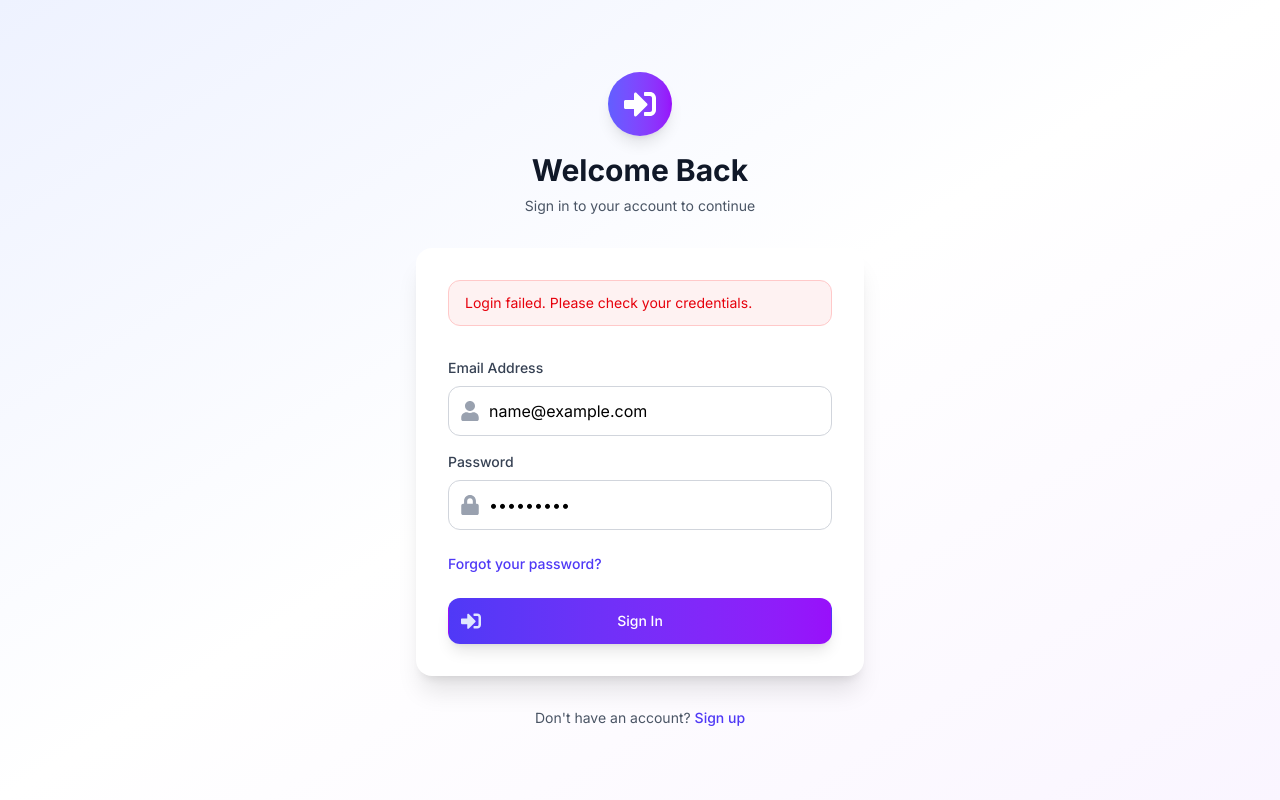
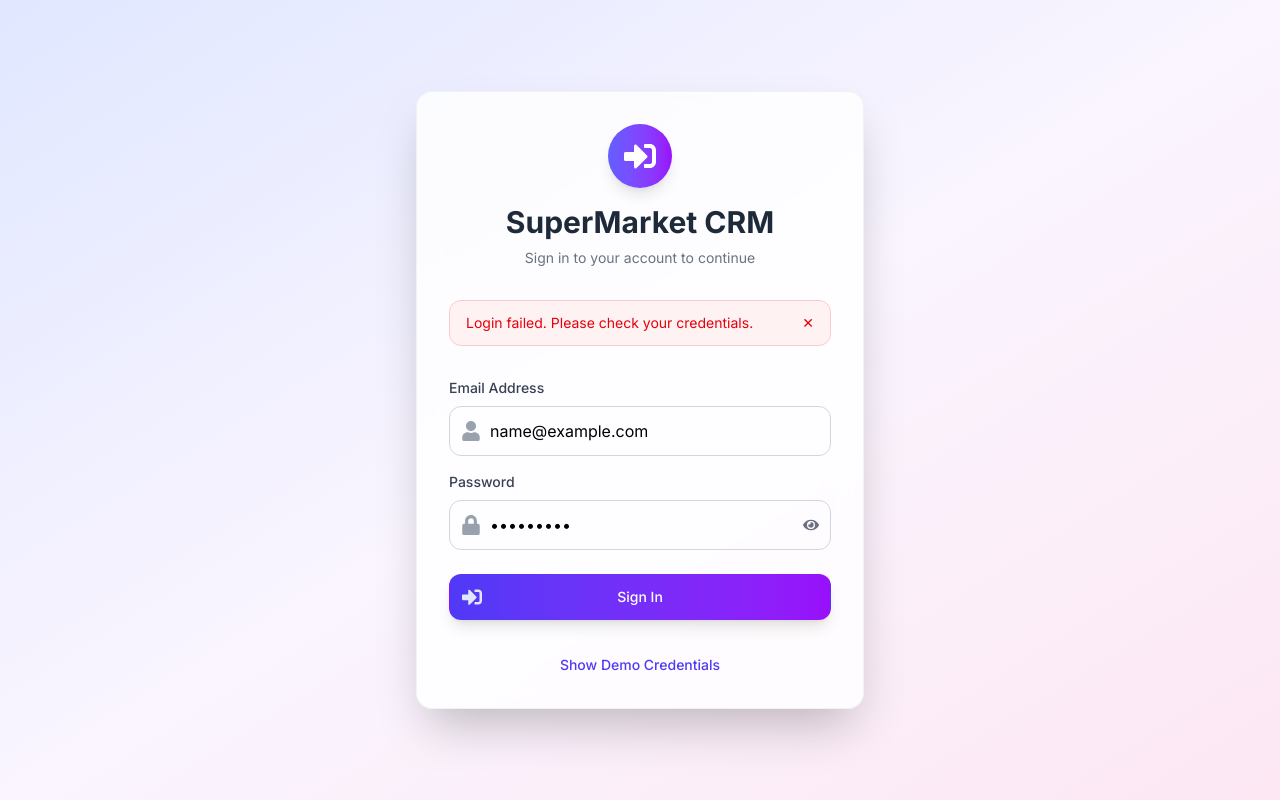
Before and after one commit to Uxinity-Tech/Project2, a React (Vite) app: page /login in a window 1280 px wide. Both pictures are taken after typing "name@example.com", "Sample123" into the empty fields and a click on the button "Sign In". Built offline with nearby package versions, Linux system fonts and the light colour scheme.

Commit message:
Your commit message

```diff
--- a/src/pages/Inventory.jsx
+++ b/src/pages/Inventory.jsx
@@ -37,16 +37,21 @@ export default function Inventory() {
     const edited = editingData[id];
     if (!edited) return;
 
-    // Validate required fields
-    if (!edited.name || isNaN(parseFloat(edited.mrp)) || isNaN(parseInt(edited.stock))) {
-      alert("Name, MRP, and Stock are required and must be valid.");
+    // Validate only edited fields
+    if (edited.name && edited.name.trim() === "") {
+      alert("Name cannot be empty if edited.");
       return;
     }
-
-    const parsedStockValue = parseFloat(edited.stockValue) || 0;
-
-    if (parsedStockValue < 0) {
-      alert("Stock Value must be non-negative.");
+    if (edited.mrp && (isNaN(parseFloat(edited.mrp)) || parseFloat(edited.mrp) < 0)) {
+      alert("MRP must be a valid non-negative number if edited.");
+      return;
+    }
+    if (edited.stock && (isNaN(parseInt(edited.stock)) || parseInt(edited.stock) < 0)) {
+      alert("Stock must be a valid non-negative number if edited.");
+      return;
+    }
+    if (edited.stockValue && (isNaN(parseFloat(edited.stockValue)) || parseFloat(edited.stockValue) < 0)) {
+      alert("Stock Value must be a valid non-negative number if edited.");
       return;
     }
 
@@ -54,11 +59,11 @@ export default function Inventory() {
       p.id === id
         ? {
             ...p,
-            name: edited.name || p.name,
-            originalRate: parseFloat(edited.originalRate) || p.originalRate || 0,
-            price: parseFloat(edited.mrp) || p.price || 0,
-            stock: parseInt(edited.stock) || p.stock || 0,
-            stockValue: parsedStockValue
+            name: edited.name !== undefined ? edited.name : p.name,
+            originalRate: edited.originalRate !== undefined ? parseFloat(edited.originalRate) || p.originalRate || 0 : p.originalRate || 0,
+            price: edited.mrp !== undefined ? parseFloat(edited.mrp) || p.price || 0 : p.price || 0,
+            stock: edited.stock !== undefined ? parseInt(edited.stock) || p.stock || 0 : p.stock || 0,
+            stockValue: edited.stockValue !== undefined ? parseFloat(edited.stockValue) || 0 : p.stockValue || 0
           }
         : p
     );
--- a/src/pages/Login.jsx
+++ b/src/pages/Login.jsx
@@ -2,26 +2,29 @@ import React, { useState, useContext } from "react";
 import { useNavigate } from "react-router-dom";
 import { AuthContext } from "../context/AuthContext";
 import { loginUser } from "../services/authService";
-import { FaUser, FaLock, FaSignInAlt } from "react-icons/fa";
+import { FaUser, FaLock, FaSignInAlt, FaEye, FaEyeSlash, FaCopy } from "react-icons/fa";
+import { motion, AnimatePresence } from "framer-motion";
 
 export default function Login() {
   const { login } = useContext(AuthContext);
   const navigate = useNavigate();
-
   const [email, setEmail] = useState("");
   const [password, setPassword] = useState("");
   const [error, setError] = useState("");
   const [isLoading, setIsLoading] = useState(false);
+  const [showPassword, setShowPassword] = useState(false);
+  const [showDemo, setShowDemo] = useState(false);
 
   const handleLogin = async () => {
-    setError(""); // reset previous error
+    setError("");
     setIsLoading(true);
     try {
       const user = await loginUser(email, password);
-      login(user); // update context
-      navigate("/"); // redirect to dashboard
+      login(user);
+      navigate("/");
     } catch (err) {
       setError(err.message || "Login failed. Please check your credentials.");
+      setTimeout(() => setError(""), 5000); // Clear error after 5s
     } finally {
       setIsLoading(false);
     }
@@ -34,22 +37,55 @@ export default function Login() {
     }
   };
 
+  const togglePasswordVisibility = () => setShowPassword(!showPassword);
+  const toggleDemoVisibility = () => setShowDemo(!showDemo);
+
+  const copyToClipboard = (text) => {
+    navigator.clipboard.writeText(text);
+    alert("Copied to clipboard!");
+  };
+
+  // Demo credentials
+  const demoCredentials = { email: "admin@123", password: "123" };
+
   return (
-    <div className="min-h-screen flex items-center justify-center bg-gradient-to-br from-indigo-50 via-white to-purple-50 py-12 px-4 sm:px-6 lg:px-8">
-      <div className="max-w-md w-full space-y-8">
+    <div className="min-h-screen flex items-center justify-center bg-gradient-to-br from-indigo-100 via-purple-50 to-pink-100 py-12 px-4 sm:px-6 lg:px-8">
+      <motion.div
+        initial={{ opacity: 0, y: -50 }}
+        animate={{ opacity: 1, y: 0 }}
+        transition={{ duration: 0.5 }}
+        className="max-w-md w-full space-y-8 bg-white/80 backdrop-blur-lg rounded-2xl shadow-2xl p-8 border border-gray-200/50"
+      >
         <div className="text-center">
           <div className="mx-auto h-16 w-16 bg-gradient-to-r from-indigo-500 to-purple-600 rounded-full flex items-center justify-center mb-4 shadow-lg">
             <FaSignInAlt className="h-8 w-8 text-white" />
           </div>
-          <h2 className="text-3xl font-bold text-gray-900">Welcome Back</h2>
-          <p className="mt-2 text-sm text-gray-600">Sign in to your account to continue</p>
+          <h2 className="text-3xl font-extrabold text-gray-800">SuperMarket CRM</h2>
+          <p className="mt-2 text-sm text-gray-500">Sign in to your account to continue</p>
         </div>
-        <div className="bg-white rounded-2xl shadow-xl p-8 space-y-6">
+
+        {/* Error Message */}
+        <AnimatePresence>
           {error && (
-            <div className="bg-red-50 border border-red-200 text-red-600 px-4 py-3 rounded-xl text-sm">
-              {error}
-            </div>
+            <motion.div
+              initial={{ opacity: 0, y: -10 }}
+              animate={{ opacity: 1, y: 0 }}
+              exit={{ opacity: 0, y: -10 }}
+              className="bg-red-50 border border-red-200 text-red-600 px-4 py-3 rounded-xl text-sm flex justify-between items-center"
+            >
+              <span>{error}</span>
+              <button
+                onClick={() => setError("")}
+                className="text-red-600 hover:text-red-800"
+                aria-label="Dismiss error"
+              >
+                ✕
+              </button>
+            </motion.div>
           )}
+        </AnimatePresence>
+
+        {/* Login Form */}
         <form className="mt-8 space-y-6" onSubmit={handleSubmit}>
           <div className="space-y-4">
             <div>
@@ -69,6 +105,7 @@ export default function Login() {
                   placeholder="Enter your email"
                   value={email}
                   onChange={(e) => setEmail(e.target.value)}
+                  aria-required="true"
                 />
               </div>
             </div>
@@ -83,26 +120,29 @@ export default function Login() {
                 <input
                   id="password"
                   name="password"
-                    type="password"
+                  type={showPassword ? "text" : "password"}
                   required
-                    className="w-full pl-10 pr-3 py-3 border border-gray-300 rounded-xl placeholder-gray-500 focus:outline-none focus:ring-2 focus:ring-indigo-500 focus:border-transparent transition duration-200"
+                  className="w-full pl-10 pr-10 py-3 border border-gray-300 rounded-xl placeholder-gray-500 focus:outline-none focus:ring-2 focus:ring-indigo-500 focus:border-transparent transition duration-200"
                   placeholder="Enter your password"
                   value={password}
                   onChange={(e) => setPassword(e.target.value)}
+                  aria-required="true"
                 />
+                <button
+                  type="button"
+                  onClick={togglePasswordVisibility}
+                  className="absolute inset-y-0 right-0 pr-3 flex items-center text-gray-500 hover:text-gray-700"
+                  aria-label={showPassword ? "Hide password" : "Show password"}
+                >
+                  {showPassword ? <FaEyeSlash /> : <FaEye />}
+                </button>
               </div>
             </div>
           </div>
 
-            <div className="flex items-center justify-between">
-              <div className="text-sm">
-                <a href="#" className="font-medium text-indigo-600 hover:text-indigo-500 transition duration-150">
-                  Forgot your password?
-                </a>
-              </div>
-            </div>
-
-            <button
+          <motion.button
+            whileHover={{ scale: 1.02 }}
+            whileTap={{ scale: 0.98 }}
             type="submit"
             disabled={isLoading}
             className={`group relative w-full flex justify-center py-3 px-4 border border-transparent rounded-xl text-sm font-medium text-white focus:outline-none focus:ring-2 focus:ring-offset-2 transition duration-200 ${
@@ -119,18 +159,54 @@ export default function Login() {
               />
             </span>
             {isLoading ? "Signing In..." : "Sign In"}
+          </motion.button>
+        </form>
+
+        {/* Demo Credentials Section */}
+        <div className="mt-6 text-center">
+          <button
+            onClick={toggleDemoVisibility}
+            className="text-indigo-600 hover:text-indigo-800 text-sm font-medium"
+            aria-expanded={showDemo}
+          >
+            {showDemo ? "Hide Demo Credentials" : "Show Demo Credentials"}
           </button>
-          </form>
+          <AnimatePresence>
+            {showDemo && (
+              <motion.div
+                initial={{ opacity: 0, height: 0 }}
+                animate={{ opacity: 1, height: "auto" }}
+                exit={{ opacity: 0, height: 0 }}
+                className="mt-4 p-4 bg-gray-50 rounded-xl text-sm text-gray-700"
+              >
+                <p className="font-semibold">Demo Credentials</p>
+                <div className="mt-2 space-y-2">
+                  <div className="flex items-center justify-between">
+                    <span>Email: {demoCredentials.email}</span>
+                    <button
+                      onClick={() => copyToClipboard(demoCredentials.email)}
+                      className="text-indigo-600 hover:text-indigo-800"
+                      aria-label="Copy email"
+                    >
+                      <FaCopy />
+                    </button>
                   </div>
-        <div className="text-center">
-          <p className="text-sm text-gray-600">
-            Don't have an account?{" "}
-            <a href="#" className="font-medium text-indigo-600 hover:text-indigo-500 transition duration-150">
-              Sign up
-            </a>
-          </p>
+                  <div className="flex items-center justify-between">
+                    <span>Password: {showPassword ? demoCredentials.password : "••••••••"}</span>
+                    <button
+                      onClick={() => copyToClipboard(demoCredentials.password)}
+                      className="text-indigo-600 hover:text-indigo-800"
+                      aria-label="Copy password"
+                    >
+                      <FaCopy />
+                    </button>
                   </div>
                 </div>
+              </motion.div>
+            )}
+          </AnimatePresence>
+        </div>
+      </motion.div>
     </div>
   );
 }
```
Lines whose indentation alone changed are shown as unchanged.
